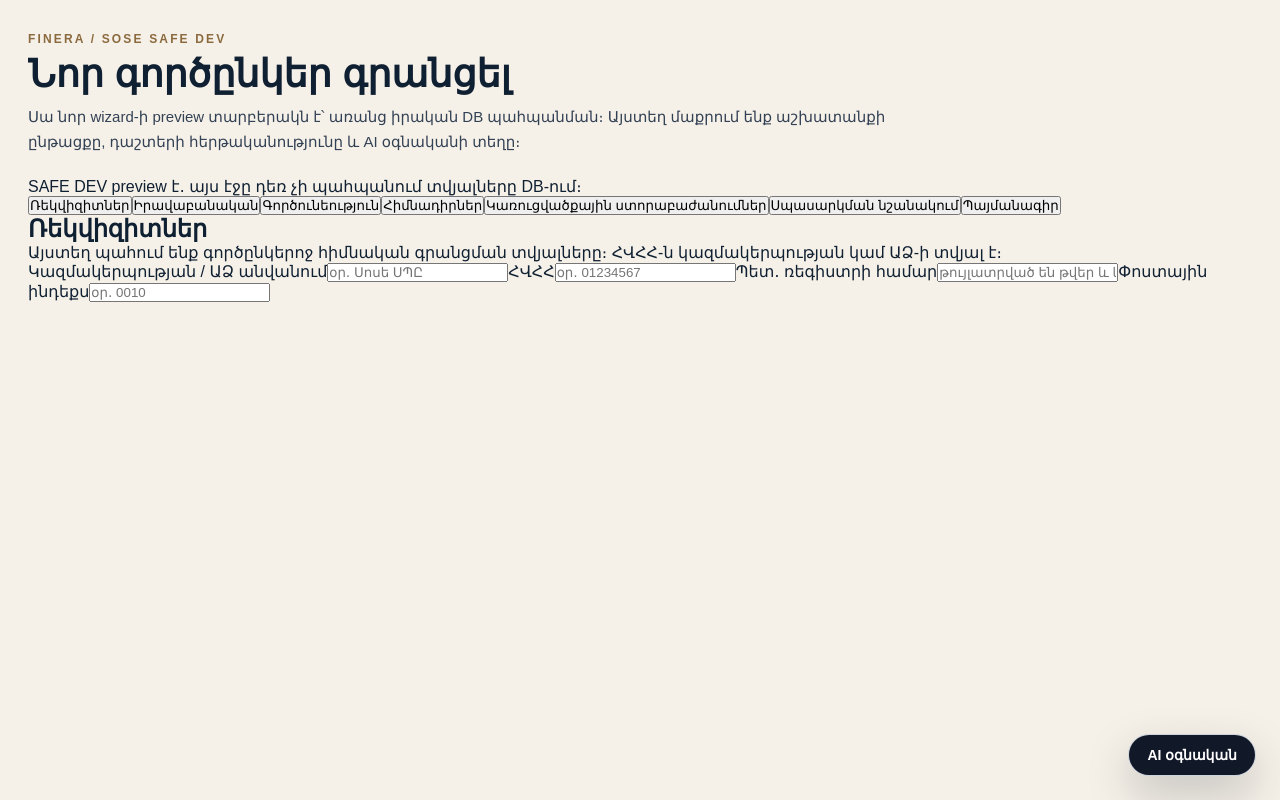
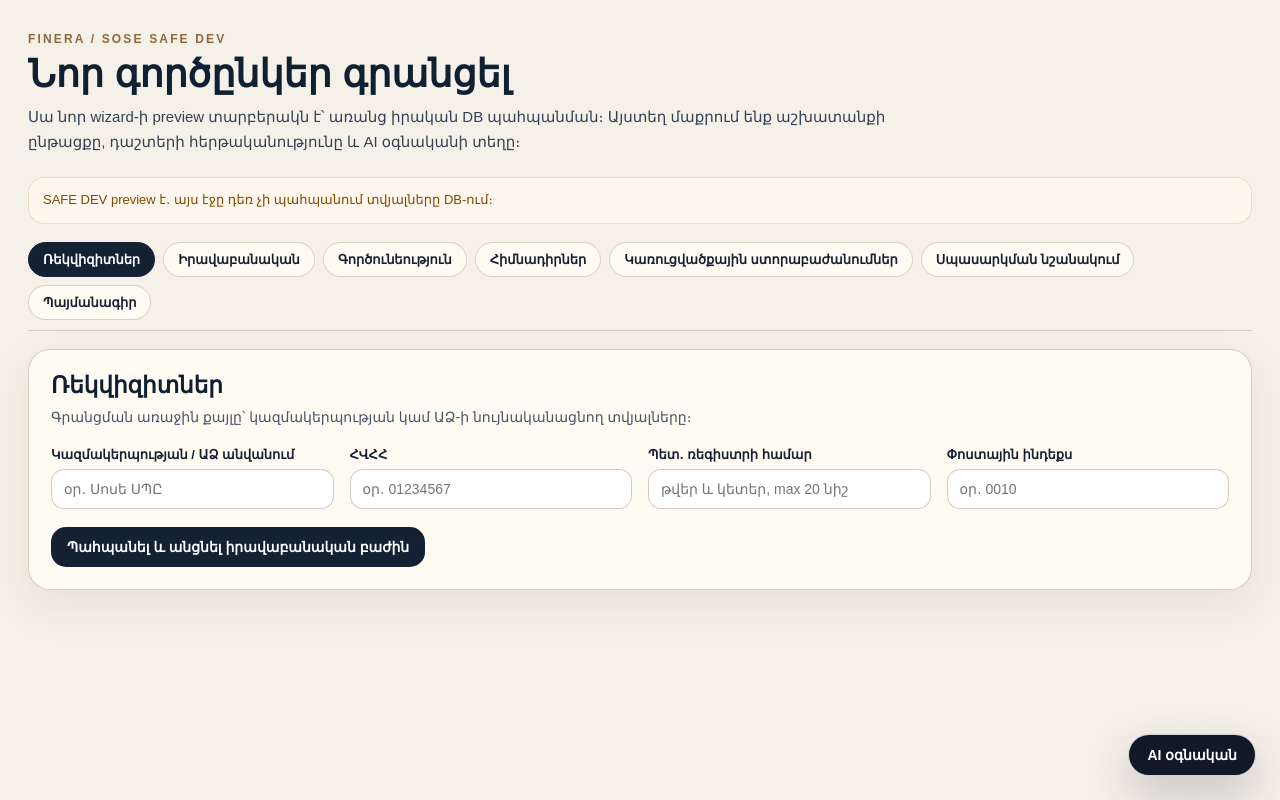
Before and after one commit to gevorgyandesign12-byte/finera-app, a Next.js app: page /new-partner-registration-preview in a window 1280 px wide. Built offline with nearby package versions, Linux system fonts and the light colour scheme.

Commit message:
Improve new partner preview UX with AI assistant

```diff
--- a/src/components/NewPartnerRegistrationWizardFields.tsx
+++ b/src/components/NewPartnerRegistrationWizardFields.tsx
@@ -1,6 +1,6 @@
 "use client";
 
-import { useState } from "react";
+import { useState, type CSSProperties } from "react";
 import {
   countryOptions,
   createEmptyNewPartnerRegistrationDraft,
@@ -22,15 +22,71 @@ type FieldProps = {
   onChange: (value: string) => void;
 };
 
+const cardStyle: CSSProperties = {
+  border: "1px solid rgba(214, 202, 182, 0.9)",
+  borderRadius: 22,
+  background: "#fffaf2",
+  padding: 22,
+  boxShadow: "0 16px 45px rgba(45, 35, 20, 0.08)",
+};
+
+const gridStyle: CSSProperties = {
+  display: "grid",
+  gridTemplateColumns: "repeat(auto-fit, minmax(230px, 1fr))",
+  gap: 16,
+};
+
+const labelStyle: CSSProperties = {
+  display: "grid",
+  gap: 7,
+  color: "#172033",
+  fontSize: 13,
+  fontWeight: 800,
+};
+
+const inputStyle: CSSProperties = {
+  width: "100%",
+  boxSizing: "border-box",
+  border: "1px solid rgba(148, 134, 112, 0.42)",
+  borderRadius: 13,
+  background: "#ffffff",
+  padding: "11px 12px",
+  color: "#111827",
+  fontSize: 14,
+  outline: "none",
+};
+
+const smallButtonStyle: CSSProperties = {
+  border: "1px solid rgba(148, 134, 112, 0.35)",
+  borderRadius: 14,
+  background: "#ffffff",
+  padding: "10px 14px",
+  color: "#172033",
+  fontSize: 13,
+  fontWeight: 850,
+  cursor: "pointer",
+};
+
+const primaryButtonStyle: CSSProperties = {
+  border: 0,
+  borderRadius: 15,
+  background: "#142033",
+  padding: "12px 16px",
+  color: "#ffffff",
+  fontSize: 14,
+  fontWeight: 900,
+  cursor: "pointer",
+};
+
 function Field({ label, value, placeholder, onChange }: FieldProps) {
   return (
-    <label className="grid gap-2 text-sm font-semibold text-slate-700">
+    <label style={labelStyle}>
       <span>{label}</span>
       <input
         value={value}
         placeholder={placeholder}
         onChange={(event) => onChange(event.target.value)}
-        className="rounded-xl border border-slate-300 bg-white px-3 py-2 text-sm text-slate-900 shadow-sm outline-none transition focus:border-slate-500"
+        style={inputStyle}
       />
     </label>
   );
@@ -47,13 +103,18 @@ function SelectField({
   disabled?: boolean;
 }) {
   return (
-    <label className="grid gap-2 text-sm font-semibold text-slate-700">
+    <label style={labelStyle}>
       <span>{label}</span>
       <select
         value={value}
         disabled={disabled}
         onChange={(event) => onChange(event.target.value)}
-        className="rounded-xl border border-slate-300 bg-white px-3 py-2 text-sm text-slate-900 shadow-sm outline-none transition focus:border-slate-500 disabled:bg-slate-100 disabled:text-slate-500"
+        style={{
+          ...inputStyle,
+          cursor: disabled ? "not-allowed" : "pointer",
+          background: disabled ? "#f1f5f9" : "#ffffff",
+          color: disabled ? "#64748b" : "#111827",
+        }}
       >
         <option value="">Ընտրել</option>
         {options.map((option) => (
@@ -76,13 +137,43 @@ function SectionCard({
   children: React.ReactNode;
 }) {
   return (
-    <section className="rounded-3xl border border-slate-200 bg-white p-5 shadow-sm">
-      <div className="mb-5">
-        <h2 className="text-xl font-bold text-slate-900">{title}</h2>
-        <p className="mt-1 text-sm text-slate-600">{description}</p>
+    <section style={cardStyle}>
+      <div style={{ marginBottom: 18 }}>
+        <h2
+          style={{
+            margin: 0,
+            color: "#102033",
+            fontSize: 23,
+            lineHeight: 1.2,
+            fontWeight: 950,
+          }}
+        >
+          {title}
+        </h2>
+        <p style={{ margin: "7px 0 0", color: "#475569", fontSize: 14, lineHeight: 1.65 }}>
+          {description}
+        </p>
       </div>
       {children}
     </section>
+  );
+}
+
+function InlineNote({ children }: { children: React.ReactNode }) {
+  return (
+    <div
+      style={{
+        border: "1px solid rgba(180, 143, 79, 0.25)",
+        borderRadius: 16,
+        background: "#fff7ed",
+        padding: "12px 14px",
+        color: "#7c4a03",
+        fontSize: 13,
+        lineHeight: 1.6,
+      }}
+    >
+      {children}
+    </div>
   );
 }
 
@@ -99,10 +190,7 @@ export function NewPartnerRegistrationWizardFields() {
   ) {
     setDraft((current) => ({
       ...current,
-      requisites: {
-        ...current.requisites,
-        [key]: value,
-      },
+      requisites: { ...current.requisites, [key]: value },
     }));
   }
 
@@ -112,9 +200,18 @@ export function NewPartnerRegistrationWizardFields() {
   ) {
     setDraft((current) => ({
       ...current,
-      legal: {
-        ...current.legal,
-        [key]: value,
+      legal: { ...current.legal, [key]: value },
+    }));
+  }
+
+  function updateActivityItem(index: number, patch: Partial<{ activityType: string; activityCode: string; isMain: boolean }>) {
+    setDraft((current) => ({
+      ...current,
+      activities: {
+        ...current.activities,
+        items: current.activities.items.map((item, itemIndex) =>
+          itemIndex === index ? { ...item, ...patch } : item,
+        ),
       },
     }));
   }
@@ -123,9 +220,9 @@ export function NewPartnerRegistrationWizardFields() {
     return (
       <SectionCard
         title="Ռեկվիզիտներ"
-        description="Այստեղ պահում ենք գործընկերոջ հիմնական գրանցման տվյալները։ ՀՎՀՀ-ն կազմակերպության կամ ԱՁ-ի տվյալ է։"
+        description="Գրանցման առաջին քայլը՝ կազմակերպության կամ ԱՁ-ի նույնականացնող տվյալները։"
       >
-        <div className="grid gap-4 md:grid-cols-2">
+        <div style={gridStyle}>
           <Field
             label="Կազմակերպության / ԱՁ անվանում"
             value={draft.requisites.name}
@@ -141,7 +238,7 @@ export function NewPartnerRegistrationWizardFields() {
           <Field
             label="Պետ․ ռեգիստրի համար"
             value={draft.requisites.stateRegistryNumber}
-            placeholder="թույլատրված են թվեր և կետեր, max 20 նիշ"
+            placeholder="թվեր և կետեր, max 20 նիշ"
             onChange={(value) =>
               updateRequisites("stateRegistryNumber", normalizeStateRegistryNumber(value))
             }
@@ -153,6 +250,16 @@ export function NewPartnerRegistrationWizardFields() {
             onChange={(value) => updateRequisites("postalIndex", value)}
           />
         </div>
+
+        <div style={{ marginTop: 18 }}>
+          <button
+            type="button"
+            style={primaryButtonStyle}
+            onClick={() => setActiveTab("Իրավաբանական")}
+          >
+            Պահպանել և անցնել իրավաբանական բաժին
+          </button>
+        </div>
       </SectionCard>
     );
   }
@@ -163,9 +270,9 @@ export function NewPartnerRegistrationWizardFields() {
     return (
       <SectionCard
         title="Իրավաբանական"
-        description="Այստեղ նշում ենք իրավակազմակերպական տեսակը, ռեզիդենտությունը և իրավաբանական հասցեն։"
+        description="Իրավակազմակերպական տեսակը, ռեզիդենտությունը և իրավաբանական հասցեն։"
       >
-        <div className="grid gap-4 md:grid-cols-2">
+        <div style={gridStyle}>
           <SelectField
             label="Իրավակազմակերպական տեսակ"
             value={draft.legal.legalForm}
@@ -233,67 +340,58 @@ export function NewPartnerRegistrationWizardFields() {
     return (
       <SectionCard
         title="Գործունեություն"
-        description="Գործընկերը կարող է ունենալ մի քանի գործունեության տեսակ, որոնցից մեկը նշվում է որպես հիմնական։"
+        description="Գործունեության հասցե, տեսակներ և կոդեր։ Մեկ գործունեություն նշվում է որպես հիմնական։"
       >
-        <div className="grid gap-4">
+        <div style={{ display: "grid", gap: 16 }}>
           <Field
             label="Գործունեության հասցե"
             value={draft.activities.activityAddress}
-            placeholder="նշել գործունեության իրական հասցեն"
+            placeholder="նշել իրական գործունեության հասցեն"
             onChange={(value) =>
               setDraft((current) => ({
                 ...current,
-                activities: {
-                  ...current.activities,
-                  activityAddress: value,
-                },
+                activities: { ...current.activities, activityAddress: value },
               }))
             }
           />
 
-          <div className="grid gap-3">
           {draft.activities.items.map((item, index) => (
             <div
               key={index}
-                className="grid gap-3 rounded-2xl border border-slate-200 bg-slate-50 p-4 md:grid-cols-[1fr_160px_140px_auto]"
+              style={{
+                display: "grid",
+                gridTemplateColumns: "minmax(220px, 1fr) 150px 120px auto",
+                gap: 12,
+                alignItems: "end",
+                border: "1px solid rgba(214, 202, 182, 0.7)",
+                borderRadius: 18,
+                background: "#fffdfa",
+                padding: 14,
+              }}
             >
               <SelectField
                 label="Գործունեության տեսակ"
                 value={item.activityType}
                 options={defaultActivityTypeOptions}
-                  onChange={(value) =>
-                    setDraft((current) => ({
-                      ...current,
-                      activities: {
-                        ...current.activities,
-                        items: current.activities.items.map((activity, activityIndex) =>
-                          activityIndex === index
-                            ? { ...activity, activityType: value }
-                            : activity,
-                        ),
-                      },
-                    }))
-                  }
+                onChange={(value) => updateActivityItem(index, { activityType: value })}
               />
               <Field
                 label="Կոդ"
                 value={item.activityCode}
                 placeholder="օր․ 41.20"
-                  onChange={(value) =>
-                    setDraft((current) => ({
-                      ...current,
-                      activities: {
-                        ...current.activities,
-                        items: current.activities.items.map((activity, activityIndex) =>
-                          activityIndex === index
-                            ? { ...activity, activityCode: value }
-                            : activity,
-                        ),
-                      },
-                    }))
-                  }
+                onChange={(value) => updateActivityItem(index, { activityCode: value })}
               />
-                <label className="flex items-center gap-2 pt-7 text-sm font-semibold text-slate-700">
+              <label
+                style={{
+                  display: "flex",
+                  alignItems: "center",
+                  gap: 8,
+                  height: 41,
+                  color: "#172033",
+                  fontSize: 13,
+                  fontWeight: 850,
+                }}
+              >
                 <input
                   type="checkbox"
                   checked={item.isMain}
@@ -314,27 +412,25 @@ export function NewPartnerRegistrationWizardFields() {
               </label>
               <button
                 type="button"
+                style={{ ...smallButtonStyle, color: "#b91c1c" }}
                 onClick={() =>
                   setDraft((current) => ({
                     ...current,
                     activities: {
                       ...current.activities,
-                        items: current.activities.items.filter(
-                          (_, activityIndex) => activityIndex !== index,
-                        ),
+                      items: current.activities.items.filter((_, itemIndex) => itemIndex !== index),
                     },
                   }))
                 }
-                  className="mt-6 rounded-xl border border-red-200 px-3 py-2 text-sm font-semibold text-red-700 hover:bg-red-50"
               >
                 Ջնջել
               </button>
             </div>
           ))}
-          </div>
 
           <button
             type="button"
+            style={{ ...smallButtonStyle, width: "fit-content" }}
             onClick={() =>
               setDraft((current) => ({
                 ...current,
@@ -351,7 +447,6 @@ export function NewPartnerRegistrationWizardFields() {
                 },
               }))
             }
-            className="w-fit rounded-xl bg-slate-900 px-4 py-2 text-sm font-bold text-white hover:bg-slate-700"
           >
             + Ավելացնել գործունեության տեսակ
           </button>
@@ -364,17 +459,23 @@ export function NewPartnerRegistrationWizardFields() {
     return (
       <SectionCard
         title="Հիմնադիրներ"
-        description="Հիմնադիրը կարող է լինել ֆիզիկական կամ իրավաբանական անձ։ Ֆիզ․ անձի համար օգտագործում ենք ՀԾՀ և անձնագրային / ID տվյալներ, ոչ թե ՀՎՀՀ։"
+        description="Հիմնադիրը կարող է լինել ֆիզիկական կամ իրավաբանական անձ։"
       >
-        <div className="grid gap-3">
+        <div style={{ display: "grid", gap: 14 }}>
           {draft.founders.map((founder, index) => {
             const isIndividual = founder.founderType === "Ֆիզիկական անձ";
 
             return (
               <div
                 key={index}
-                className="grid gap-3 rounded-2xl border border-slate-200 bg-slate-50 p-4 md:grid-cols-2"
+                style={{
+                  border: "1px solid rgba(214, 202, 182, 0.7)",
+                  borderRadius: 18,
+                  background: "#fffdfa",
+                  padding: 14,
+                }}
               >
+                <div style={gridStyle}>
                   <SelectField
                     label="Հիմնադրի տեսակ"
                     value={founder.founderType}
@@ -409,9 +510,7 @@ export function NewPartnerRegistrationWizardFields() {
                           setDraft((current) => ({
                             ...current,
                             founders: current.founders.map((item, itemIndex) =>
-                            itemIndex === index
-                              ? { ...item, socialCardNumber: value }
-                              : item,
+                              itemIndex === index ? { ...item, socialCardNumber: value } : item,
                             ),
                           }))
                         }
@@ -423,9 +522,7 @@ export function NewPartnerRegistrationWizardFields() {
                           setDraft((current) => ({
                             ...current,
                             founders: current.founders.map((item, itemIndex) =>
-                            itemIndex === index
-                              ? { ...item, passportOrIdNumber: value }
-                              : item,
+                              itemIndex === index ? { ...item, passportOrIdNumber: value } : item,
                             ),
                           }))
                         }
@@ -459,11 +556,13 @@ export function NewPartnerRegistrationWizardFields() {
                     }
                   />
                 </div>
+              </div>
             );
           })}
 
           <button
             type="button"
+            style={{ ...smallButtonStyle, width: "fit-content" }}
             onClick={() =>
               setDraft((current) => ({
                 ...current,
@@ -480,7 +579,6 @@ export function NewPartnerRegistrationWizardFields() {
                 ],
               }))
             }
-            className="w-fit rounded-xl bg-slate-900 px-4 py-2 text-sm font-bold text-white hover:bg-slate-700"
           >
             + Ավելացնել հիմնադիր
           </button>
@@ -493,13 +591,22 @@ export function NewPartnerRegistrationWizardFields() {
     return (
       <SectionCard
         title="Կառուցվածքային ստորաբաժանումներ"
-        description="Ստորաբաժանումները կազմակերպության կառուցվածքի մաս են, ոչ թե աշխատակցի պարզ text field։"
+        description="Ստորաբաժանումները կազմակերպության կառուցվածքի մաս են։"
       >
-        <div className="grid gap-3">
+        <div style={{ display: "grid", gap: 14 }}>
           {draft.departments.map((department, index) => (
             <div
               key={index}
-              className="grid gap-3 rounded-2xl border border-slate-200 bg-slate-50 p-4 md:grid-cols-[1fr_160px_auto]"
+              style={{
+                display: "grid",
+                gridTemplateColumns: "minmax(220px, 1fr) 140px auto",
+                gap: 12,
+                alignItems: "end",
+                border: "1px solid rgba(214, 202, 182, 0.7)",
+                borderRadius: 18,
+                background: "#fffdfa",
+                padding: 14,
+              }}
             >
               <Field
                 label="Ստորաբաժանում"
@@ -527,15 +634,13 @@ export function NewPartnerRegistrationWizardFields() {
               />
               <button
                 type="button"
+                style={{ ...smallButtonStyle, color: "#b91c1c" }}
                 onClick={() =>
                   setDraft((current) => ({
                     ...current,
-                    departments: current.departments.filter(
-                      (_, departmentIndex) => departmentIndex !== index,
-                    ),
+                    departments: current.departments.filter((_, itemIndex) => itemIndex !== index),
                   }))
                 }
-                className="mt-6 rounded-xl border border-red-200 px-3 py-2 text-sm font-semibold text-red-700 hover:bg-red-50"
               >
                 Ջնջել
               </button>
@@ -544,19 +649,13 @@ export function NewPartnerRegistrationWizardFields() {
 
           <button
             type="button"
+            style={{ ...smallButtonStyle, width: "fit-content" }}
             onClick={() =>
               setDraft((current) => ({
                 ...current,
-                departments: [
-                  ...current.departments,
-                  {
-                    name: "",
-                    code: "",
-                  },
-                ],
+                departments: [...current.departments, { name: "", code: "" }],
               }))
             }
-            className="w-fit rounded-xl bg-slate-900 px-4 py-2 text-sm font-bold text-white hover:bg-slate-700"
           >
             + Ավելացնել նոր ստորաբաժանում
           </button>
@@ -568,9 +667,7 @@ export function NewPartnerRegistrationWizardFields() {
   function renderPlaceholderTab(title: string, description: string) {
     return (
       <SectionCard title={title} description={description}>
-        <div className="rounded-2xl border border-dashed border-slate-300 bg-slate-50 p-5 text-sm text-slate-600">
-          Այս թաբի դաշտերը կմիացնենք հաջորդ փոքր քայլերով։
-        </div>
+        <InlineNote>Այս բաժնի դաշտերը կմիացնենք հաջորդ փոքր քայլերով։</InlineNote>
       </SectionCard>
     );
   }
@@ -581,41 +678,54 @@ export function NewPartnerRegistrationWizardFields() {
     if (activeTab === "Գործունեություն") return renderActivityTab();
     if (activeTab === "Հիմնադիրներ") return renderFoundersTab();
     if (activeTab === "Կառուցվածքային ստորաբաժանումներ") return renderDepartmentsTab();
-
     if (activeTab === "Սպասարկման նշանակում") {
       return renderPlaceholderTab(
         "Սպասարկման նշանակում",
-        "Այստեղ հետո կնշանակենք պատասխանատու հաշվապահներին, բաժինները և սպասարկման scope-երը։",
+        "Այստեղ կնշանակենք պատասխանատու հաշվապահներին և սպասարկման scope-երը։",
       );
     }
 
-    return renderPlaceholderTab(
-      "Պայմանագիր",
-      "Այստեղ հետո կմիացնենք պայմանագրի և սակագնի դաշտերը։",
-    );
+    return renderPlaceholderTab("Պայմանագիր", "Այստեղ կմիացնենք պայմանագրի և սակագնի դաշտերը։");
   }
 
   return (
-    <div className="grid gap-5">
-      <div className="rounded-3xl border border-amber-200 bg-amber-50 p-4 text-sm text-amber-900">
+    <div style={{ display: "grid", gap: 18 }}>
+      <InlineNote>
         SAFE DEV preview է․ այս էջը դեռ չի պահպանում տվյալները DB-ում։
-      </div>
+      </InlineNote>
 
-      <div className="flex flex-wrap gap-2">
-        {newPartnerRegistrationTabs.map((tab) => (
+      <div
+        style={{
+          display: "flex",
+          flexWrap: "wrap",
+          gap: 8,
+          borderBottom: "1px solid rgba(214, 202, 182, 0.9)",
+          paddingBottom: 10,
+        }}
+      >
+        {newPartnerRegistrationTabs.map((tab) => {
+          const isActive = activeTab === tab;
+
+          return (
             <button
               key={tab}
               type="button"
               onClick={() => setActiveTab(tab)}
-            className={`rounded-full px-4 py-2 text-sm font-bold transition ${
-              activeTab === tab
-                ? "bg-slate-900 text-white"
-                : "bg-white text-slate-700 ring-1 ring-slate-200 hover:bg-slate-50"
-            }`}
+              style={{
+                border: isActive ? "1px solid #142033" : "1px solid rgba(148, 134, 112, 0.35)",
+                borderRadius: 999,
+                background: isActive ? "#142033" : "#fffaf2",
+                padding: "9px 14px",
+                color: isActive ? "#ffffff" : "#172033",
+                fontSize: 13,
+                fontWeight: 900,
+                cursor: "pointer",
+              }}
             >
               {tab}
             </button>
-        ))}
+          );
+        })}
       </div>
 
       {renderActiveTab()}
```
Lines whose indentation alone changed are shown as unchanged.
